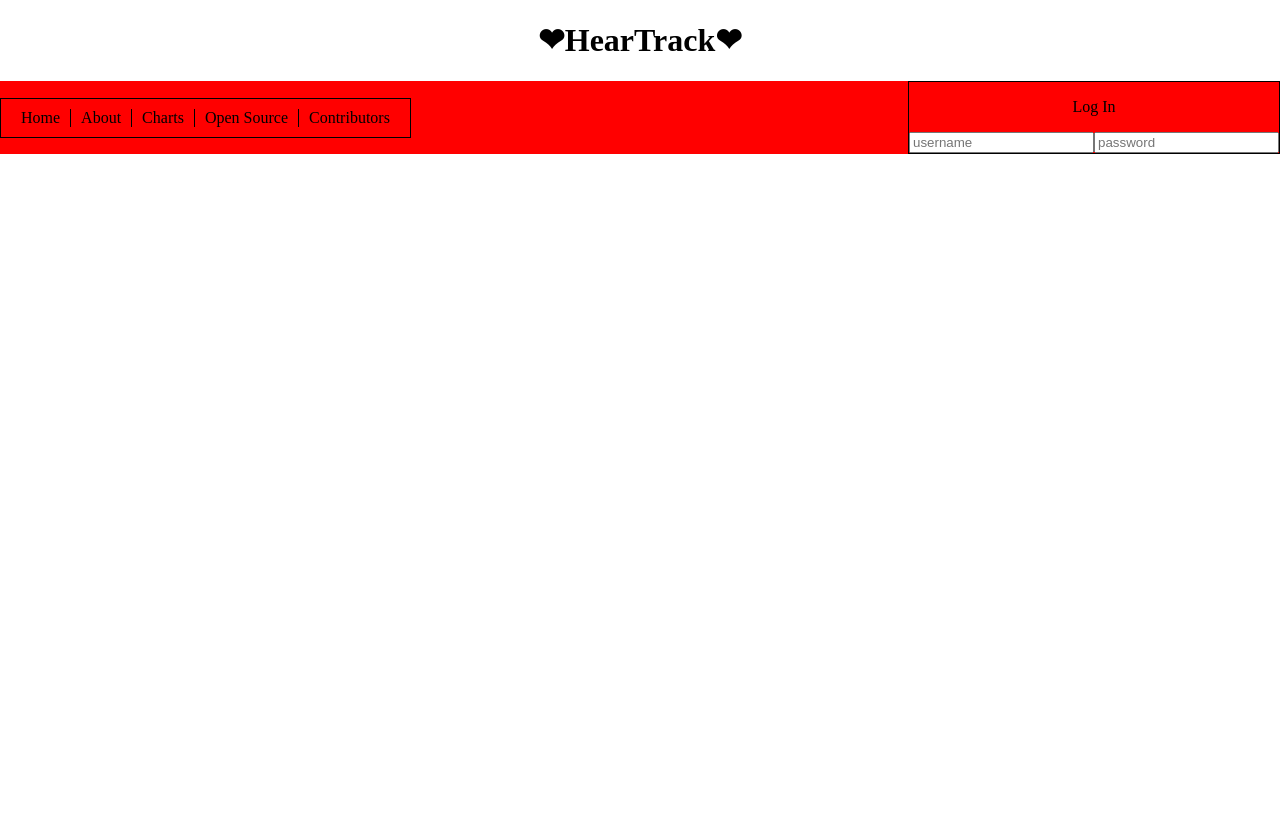
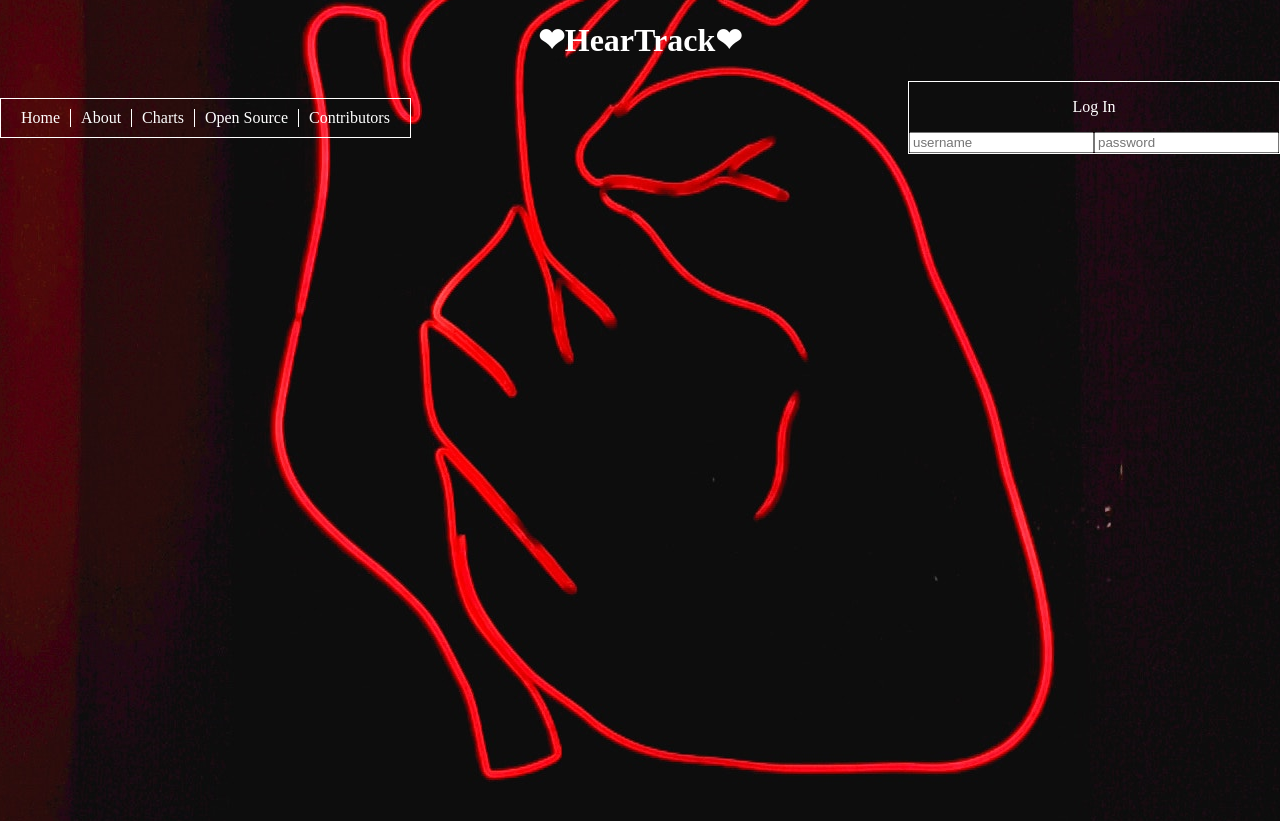
Before and after one commit to JS-goose/heart-track, a React (Create React App) app: page / in a window 1280 px wide. Built offline with nearby package versions, Linux system fonts and the light colour scheme.

Commit message:
added bg img & updated colors

```diff
--- a/src/App.css
+++ b/src/App.css
@@ -3,6 +3,11 @@ html, body {
   padding: 0;
   margin: 0;
 }
+
+body {
+  background: url('./assets/alexandru-acea-1076770-unsplash.jpg') fixed center;
+  color: white;
+}
 .App {
   text-align: center;
 }
--- a/src/components/layout/navigation/Nav.module.css
+++ b/src/components/layout/navigation/Nav.module.css
@@ -4,19 +4,19 @@
     justify-content: space-between;
     align-items: flex-end;
     margin: 0;
-    background-color: red;
+    /* background-color: red; */
 }
 #nav-links-list {
     list-style: none;
     display: flex;
-    border: 1px solid black;
+    border: 1px solid white;
     padding: 10px;
 }
 
 #nav-links-list li {
     padding-right: 10px;
     padding-left: 10px;
-    border-right: 1px solid black;
+    border-right: 1px solid white;
 }
 
 #nav-links-list li:last-of-type {
@@ -24,5 +24,5 @@
 }
 
 #login-container {
-    border: 1px solid black;
+    border: 1px solid white;
 }
```
Also changed, not shown: src/assets/alexandru-acea-1076770-unsplash.jpg (added).
